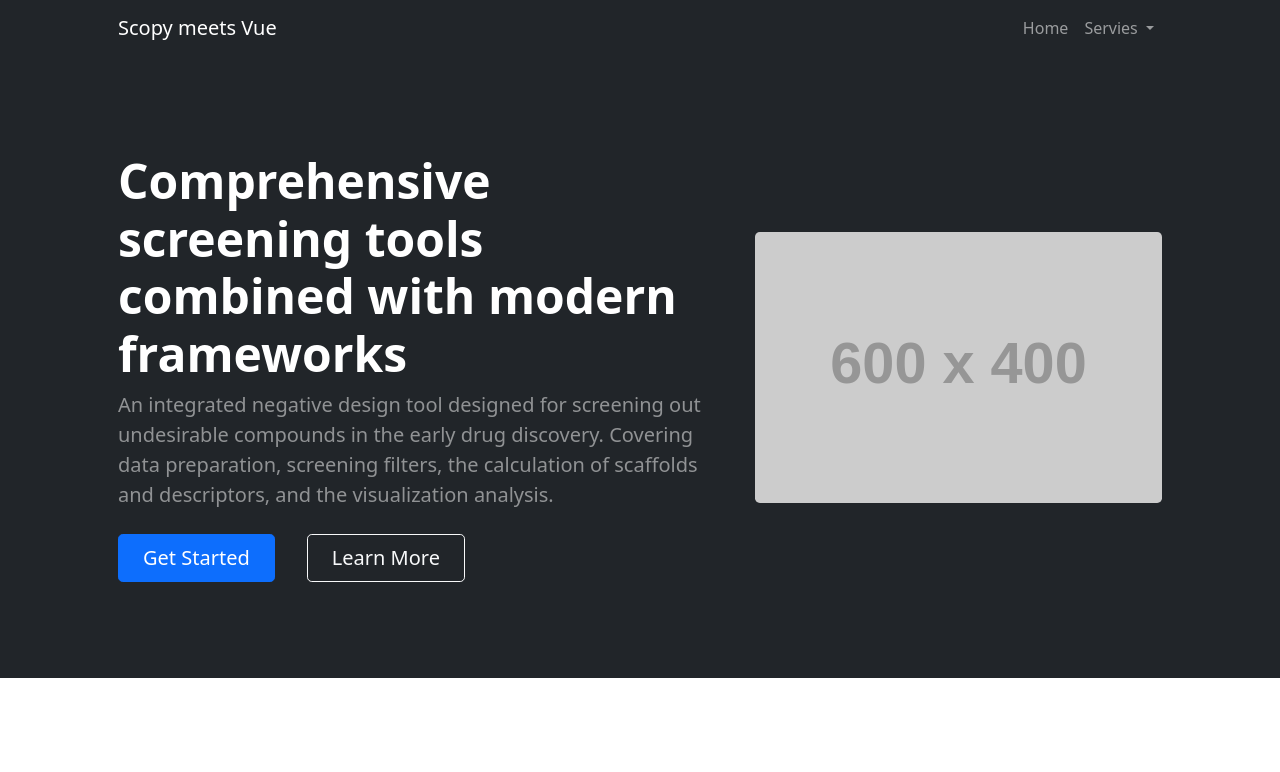
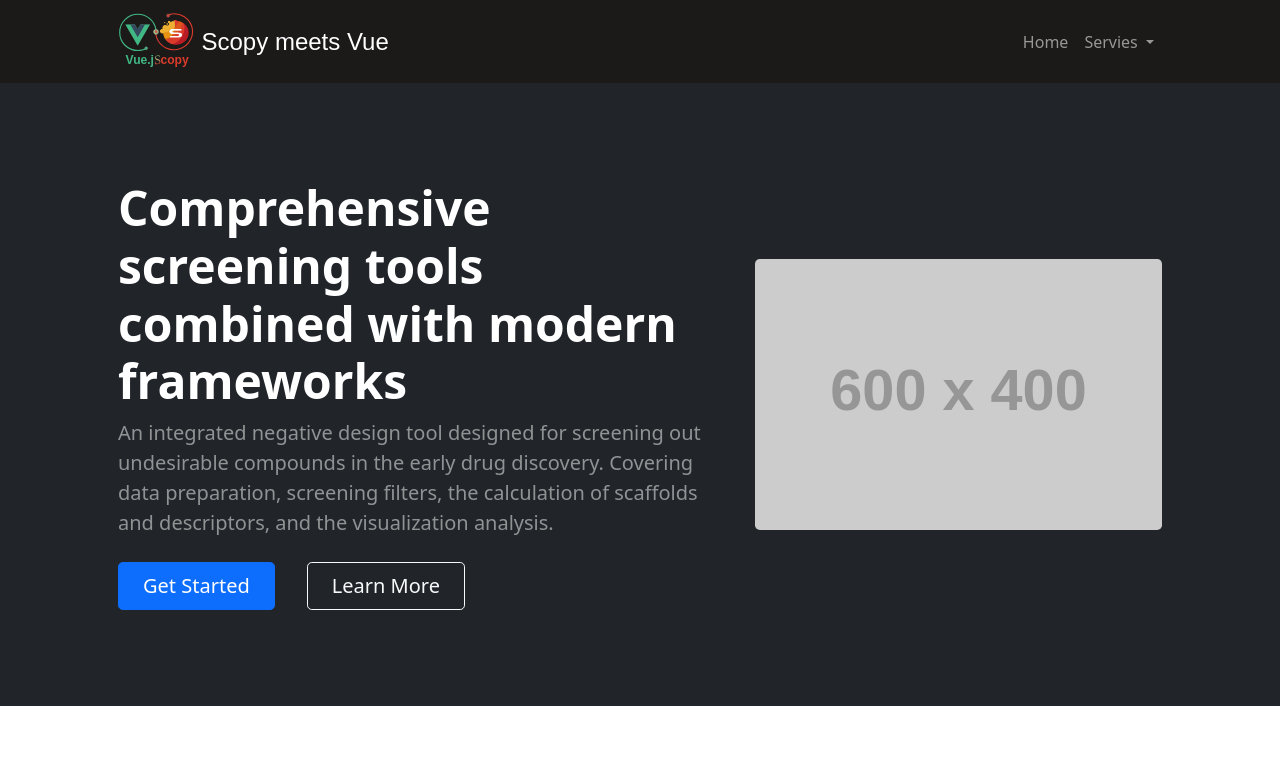
Before and after one commit to kotori-y/scue, a Vue app: page / in a window 1280 px wide. Shown: the top 772 px of the page. Built offline with nearby package versions, Linux system fonts and the light colour scheme.

Commit message:
:new: added logo

```diff
--- a/src/components/Navi/Index.vue
+++ b/src/components/Navi/Index.vue
@@ -11,25 +11,17 @@
 <template>
   <nav class="navbar navbar-expand-lg navbar-dark bg-dark">
     <div class="container px-5">
-      <router-link class="navbar-brand" to="/">{{ ProjectName }}</router-link>
-      <button
-        class="navbar-toggler"
-        type="button"
-        data-bs-toggle="collapse"
-        data-bs-target="#navbarSupportedContent"
-        aria-controls="navbarSupportedContent"
-        aria-expanded="false"
-        aria-label="Toggle navigation"
-      >
-        <span class="navbar-toggler-icon"></span>
-      </button>
-      <NaviItems />
+      <img alt="" class="d-inline-block justify-content-center align-items-center mr-2" height="8%"
+           src="../../../public/imgs/logo.svg" width="8%">
+      <router-link class="navbar-brand HHH" to="/">{{ ProjectName }}</router-link>
+      <NaviItems/>
     </div>
   </nav>
 </template>
 
 <script>
 import NaviItems from "./NaviItems.vue";
+
 export default {
   name: "Navi",
   data() {
@@ -37,6 +29,22 @@ export default {
       ProjectName: "Scopy meets Vue",
     };
   },
-  components: { NaviItems },
+  components: {NaviItems},
 };
 </script>
+
+<style scoped>
+.HHH {
+  font-family: "Fira Code",sans-serif;
+  font-size: 24px;
+}
+
+img {
+  margin-top: 5px;
+}
+
+nav {
+  background-color: #1c1919 !important;
+}
+
+</style>
```
Also changed, not shown: public/imgs/logo.svg (added).
